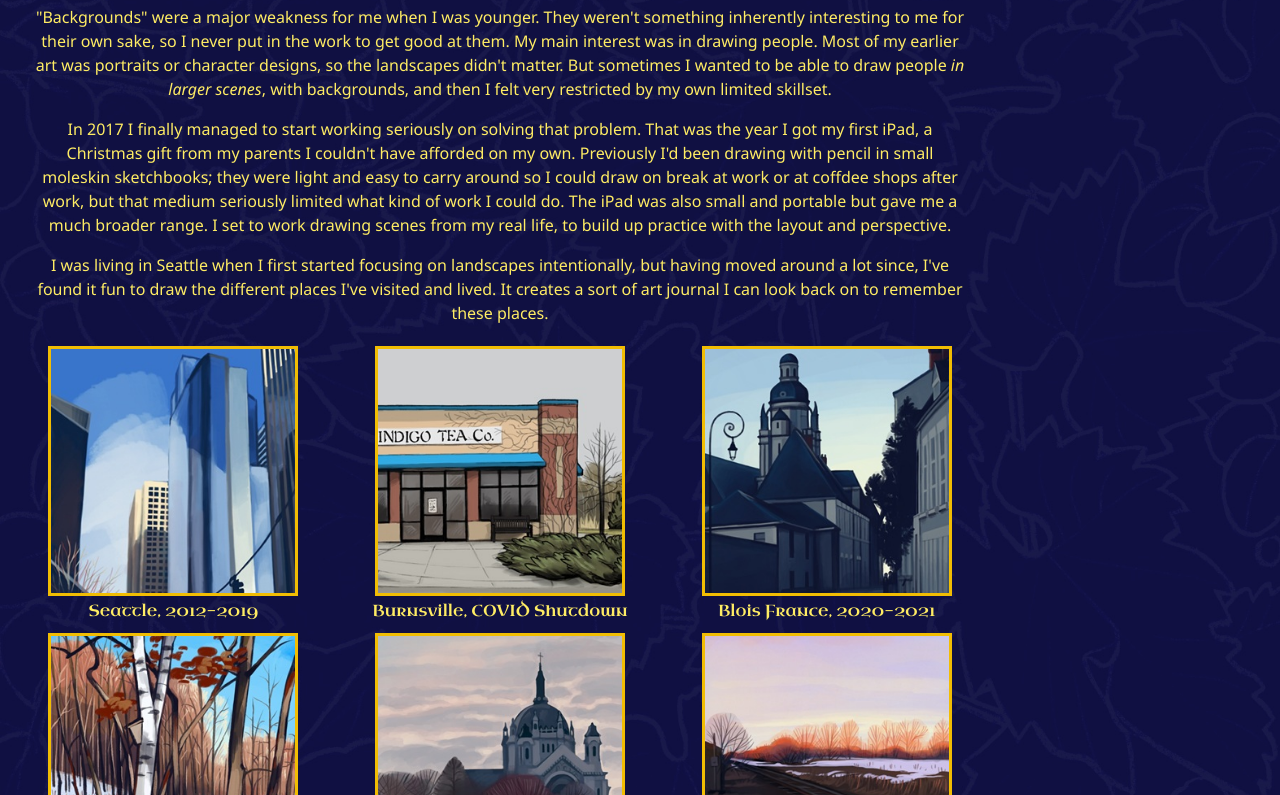
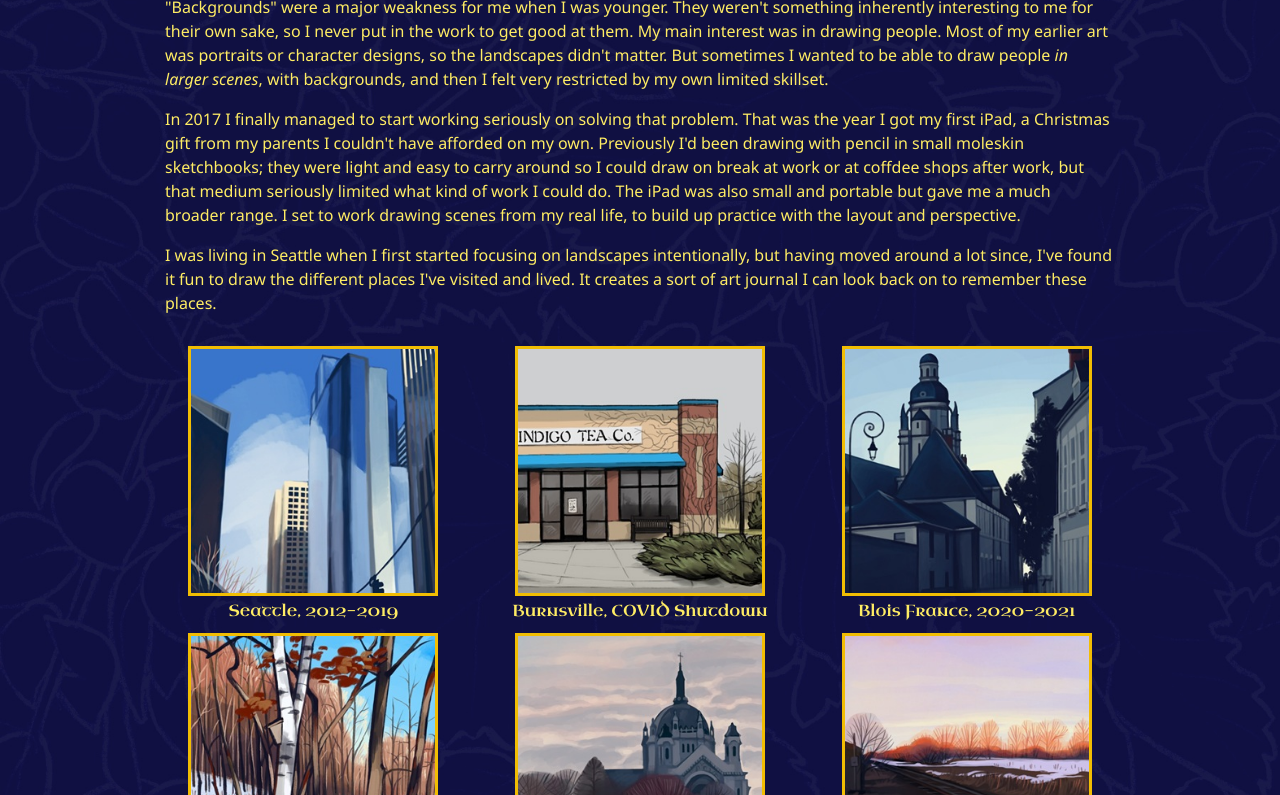
Before and after one commit to terramaxchris/portfolio, a plain HTML site: page projects/landscapes/landscapes-index.html in a window 1280 px wide. Shown: the part 272-1067 px from the top of the page. Drawn offline with nearby package versions, Linux system fonts and the light colour scheme; a web font is replaced by a local one.

Commit message:
fixed some of the centering stuff

```diff
--- a/projects/landscapes/landscapes-index.html
+++ b/projects/landscapes/landscapes-index.html
@@ -32,8 +32,7 @@
         <main>
             <div class="container-fluid">
 
-                <div class="gallery">
-                    <div class="row justify-content-center">
+                <div class="row justify-content-center">
                         <div class="col-sm-12">
                             <h2>Landscapes</h1>
                             <p>"Backgrounds" were a major weakness for me when I was younger.  They weren't something inherently
@@ -58,6 +57,8 @@
                             </p>
                         </div>
                     </div>
+
+                <div class="gallery">
 
                     <div class="row justify-content-center">
 
--- a/style.css
+++ b/style.css
@@ -110,7 +110,6 @@ header h1 {
 
 /* Main */
 main {
-    max-width: 1000px;
     margin: 20px auto;
     padding: 0;
     margin: 0;
@@ -126,6 +125,11 @@ main h2 {
 main p {
     padding: 0 10px;
 }
+
+.container-fluid {
+    max-width: 1000px;
+}
+
 .gallery {
     padding: 10px;
 }
```
